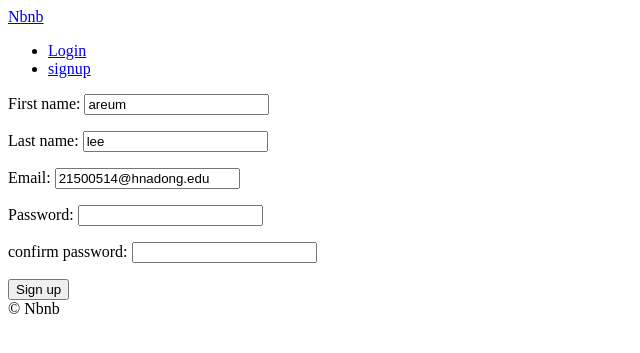
After one commit to areum514/aribnb-clone, a Django app: page /users/signup in a window 1280 px wide. The commit adds this page. Shown: the top 353 px of the page, without its empty margins (0-640 px from the left). Run offline with Django 3.2, Linux system fonts and the light colour scheme.

Commit message:
15.0 signup form

```diff
--- a/templates/partials/nav.html
+++ b/templates/partials/nav.html
@@ -5,6 +5,7 @@
     <li><a href="{% url "users:logout" %}">Logout</a></li>
     {%else%}
     <li><a href="{% url "users:login" %}">Login</a></li>
+    <li><a href="{% url "users:signup" %}">signup</a></li>
 
     {% endif %}
 
--- /dev/null
+++ b/templates/users/signup.html
@@ -0,0 +1,14 @@
+{% extends "base.html" %}
+{% block page_title %}
+Sign up
+{% endblock page_title %}
+{% block serch-bar %}
+{% endblock serch-bar %}
+{% block content %}
+
+<form method="POST" action="{% url 'users:signup' %}">
+    {% csrf_token %}
+    {{form.as_p}}
+    <button>Sign up</button>
+</form>
+{%endblock content%}
--- a/users/forms.py
+++ b/users/forms.py
@@ -18,3 +18,25 @@ class LoginForm(forms.Form):
                 self.add_error("password",forms.ValidationError("Password is wrong"))
         except models.User.DoesNotExist:
             raise forms.ValidationError("User does not exist")
+class SignUpForm(forms.Form):
+    first_name=forms.CharField(max_length=30)
+    last_name=forms.CharField(max_length=30)
+    email=forms.EmailField()
+    password=forms.CharField(widget=forms.PasswordInput)
+    password1=forms.CharField(widget=forms.PasswordInput,label="confirm password")
+
+    def clean_email(self):
+        email=self.cleaned_data.get("email")
+        try:
+            models.User.objects.get("email")
+            raise forms.ValidationError("User already exists with that email")
+        except models.User.DoesNotExist:
+            return email
+    def clean_password1(self):
+        password=self.cleaned_data.get("password")
+        password1=self.cleaned_data.get("password1")
+
+        if password!=password1:
+            raise forms.ValidationError("Password confirmation does not math")
+        else:
+            return password
--- a/users/urls.py
+++ b/users/urls.py
@@ -4,5 +4,6 @@ from . import views
 app_name="users"
 urlpatterns = [
     path("login",views.LoginView.as_view(),name="login"),
-    path("logout",views.log_out,name="logout")
+    path("logout",views.log_out,name="logout"),
+    path("signup",views.SignUpView.as_view(),name="signup")
 ]
--- a/users/views.py
+++ b/users/views.py
@@ -22,6 +22,16 @@ class LoginView(FormView):
 def log_out(request):
     logout(request)
     return redirect(reverse("core:home"))
+
+class SignUpView(FormView):
+    template_name = "users/signup.html"
+    form_class=forms.SignUpForm
+    success_url=reverse_lazy("core:home")
+    initial={
+        'first_name': 'areum',
+        'last_name':'lee',
+        'email':'21500514@hnadong.edu'        ,
+    }
 """ class LoginView(View):
 
     def get(self,request):
```
